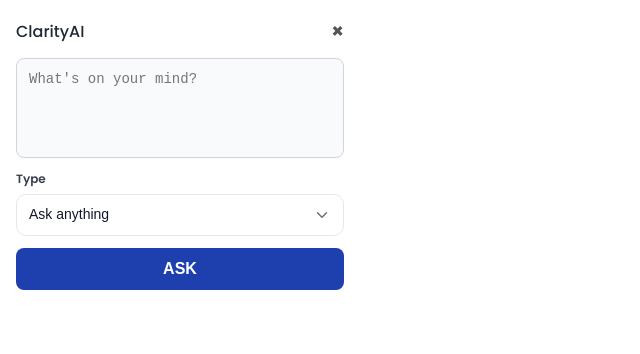
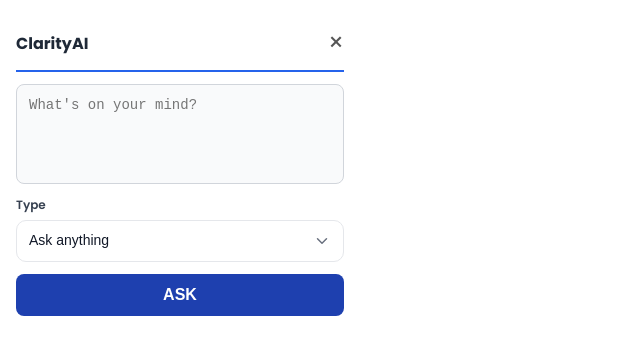
Before and after one commit to SandipDeb05/clarityai, a React (Vite) app: page / in a window 1280 px wide. Shown: the top 354 px of the page, without its empty margins (0-640 px from the left). Built offline with nearby package versions, Linux system fonts and the light colour scheme; a web font is replaced by a local one.

Commit message:
feat: update heading style and enhance close button in popup interface

```diff
--- a/src/popup/App.tsx
+++ b/src/popup/App.tsx
@@ -82,7 +82,7 @@
   return (
     <main className="main__container">
       <div className="heading__wrapper">
-        <h2 className="heading poppins-medium">ClarityAI</h2>
+        <h2 className="heading poppins-bold">ClarityAI</h2>
         <div role="button" className="close__btn" onClick={handleClosePopup}>
           &times;
         </div>
--- a/src/popup/popup.css
+++ b/src/popup/popup.css
@@ -10,6 +10,8 @@
   display: flex;
   justify-content: space-between;
   align-items: center;
+  padding: 8px 0;
+  border-bottom: 2px solid #2563eb;
 }
 
 .heading {
@@ -131,15 +133,15 @@
 }
 
 .close__btn {
-  font-size: 20px;
-  font-weight: bold;
+  font-size: 25px;
   color: #555;
   cursor: pointer;
-  transition: color 0.2s ease;
+  transition: color 0.3s ease;
 }
 
 .close__btn:hover {
   color: #e74c3c;
+  font-weight: bold;
 }
 
 .poppins-thin {
--- a/src/serviceWorker.ts
+++ b/src/serviceWorker.ts
@@ -9,10 +9,6 @@
         { action: "GET_PAGE_TEXT" },
         (response) => {
           if (chrome.runtime.lastError) {
-            console.warn(
-              "Content script not available:",
-              chrome.runtime.lastError.message
-            );
             sendResponse({
               text: "Page content unavailable. GEMINI, ignore page context and answer using your general knowledge and reasoning power.",
             });
```
